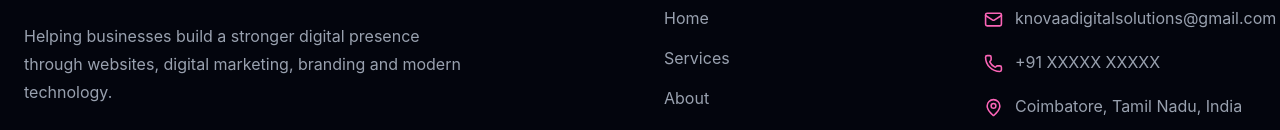
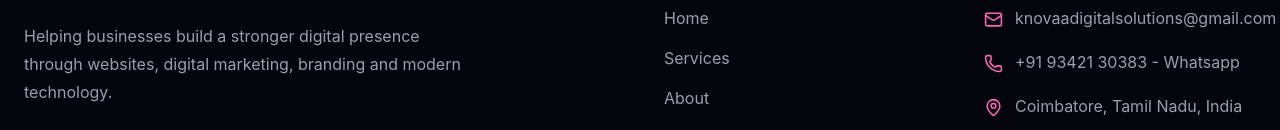
Before and after one commit to ajithrichardpaul/knovaa-website, a React (Vite) app: page / in a window 1280 px wide. Shown: the part 5227-5357 px from the top of the page. Built offline with nearby package versions, Linux system fonts and the light colour scheme.

Commit message:
Update KNOVAA website

```diff
--- a/src/components/home/Footer.tsx
+++ b/src/components/home/Footer.tsx
@@ -216,7 +216,7 @@ const Footer = () => {
                 />
 
                 <span className="text-gray-400">
-                  +91 XXXXX XXXXX
+                  +91 93421 30383 - Whatsapp
                 </span>
 
               </div>
```
